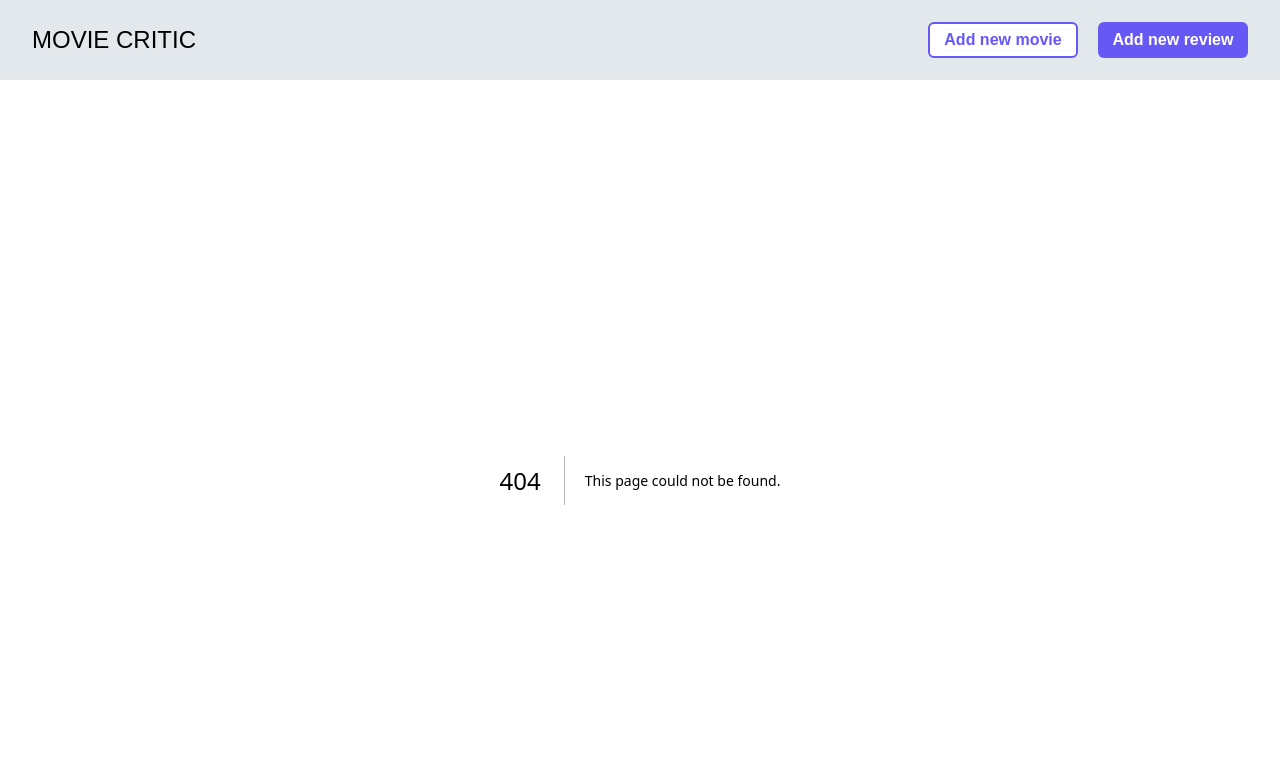
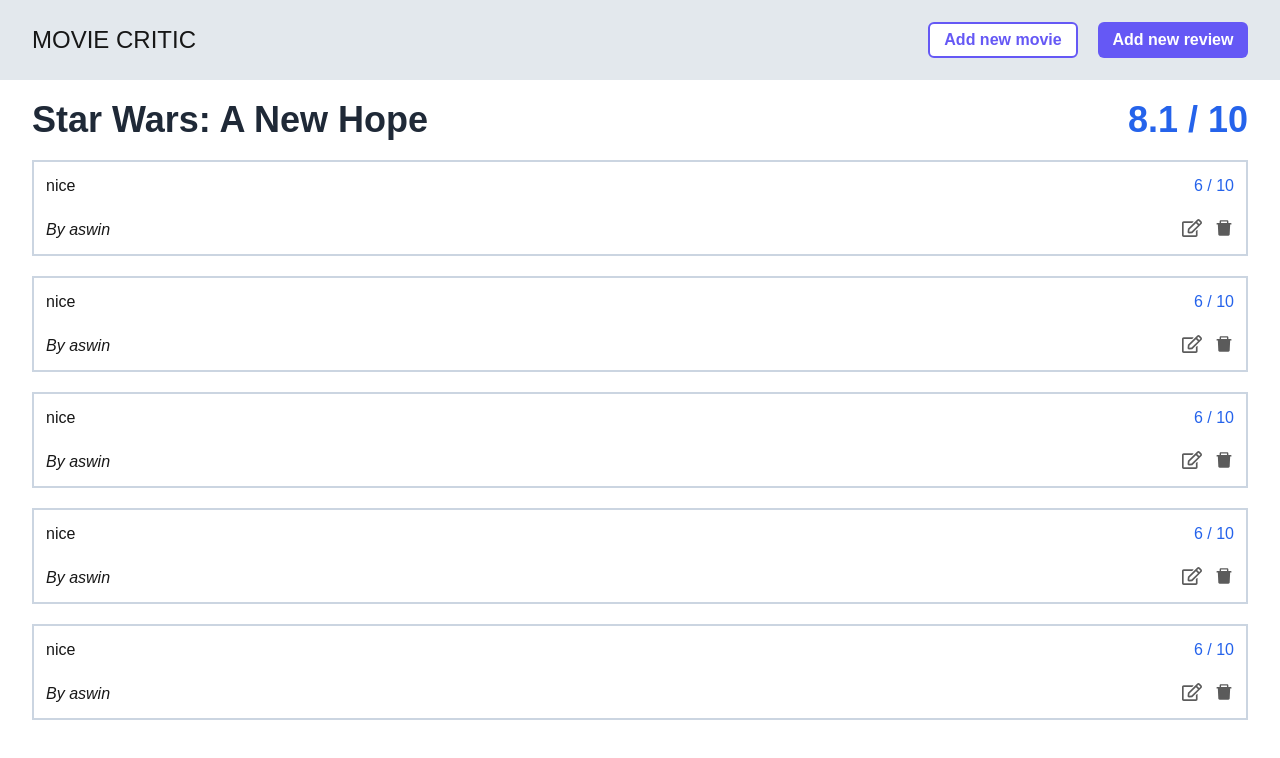
Before and after one commit to ASWIN-PALAYAD/saasmonk_assignment, a Next.js app: page /review/1 in a window 1280 px wide. Before the commit this address had no page. Shown: the top 758 px of the page. Built offline with nearby package versions, Linux system fonts and the light colour scheme.

Commit message:
error fixed

```diff
--- a/app/add_review/page.tsx
+++ b/app/add_review/page.tsx
@@ -72,6 +72,7 @@
         />
         <input
           type="number"
+
           name='rating'
           placeholder="Rating out of 10"
           className="p-3 w-full border-2 border-slate-400 rounded-md "
--- /dev/null
+++ b/app/review/[movieId]/page.tsx
@@ -0,0 +1,59 @@
+import ReviewCard from '@/components/ReviewCard'
+import React from 'react'
+
+const reviews = [
+  {
+    id:1,
+    movieId: 1,
+    reviewer:"aswin",
+    rating:6,
+    review:"nice"
+  },
+  {
+    id:2,
+    movieId: 1,
+    reviewer:"aswin",
+    rating:6,
+    review:"nice"
+  },
+  {
+    id:3,
+    movieId: 1,
+    reviewer:"aswin",
+    rating:6,
+    review:"nice"
+  },
+  {
+    id:4,
+    movieId: 1,
+    reviewer:"aswin",
+    rating:6,
+    review:"nice"
+  },
+  {
+    id:5,
+    movieId: 1,
+    reviewer:"aswin",
+    rating:6,
+    review:"nice"
+  },
+
+]
+
+const MovieReview = ({params}:{params:{movieId:string}}) => {
+  return (
+    <div className='pl-8 pr-8 pt-5 flex flex-col gap-5'>
+     <div className='flex justify-between'>
+        <h1 className='text-gray-800 font-semibold text-4xl'>Star Wars: A New Hope</h1>
+        <h1  className='text-blue-600 font-semibold text-4xl'>8.1 / 10</h1>
+     </div>
+      <div className='flex flex-col gap-5'>
+        {reviews.map((review)=>(
+          <ReviewCard key={review.id} review={review}  />
+        ))}
+      </div>
+    </div>
+  )
+}
+
+export default MovieReview
```
